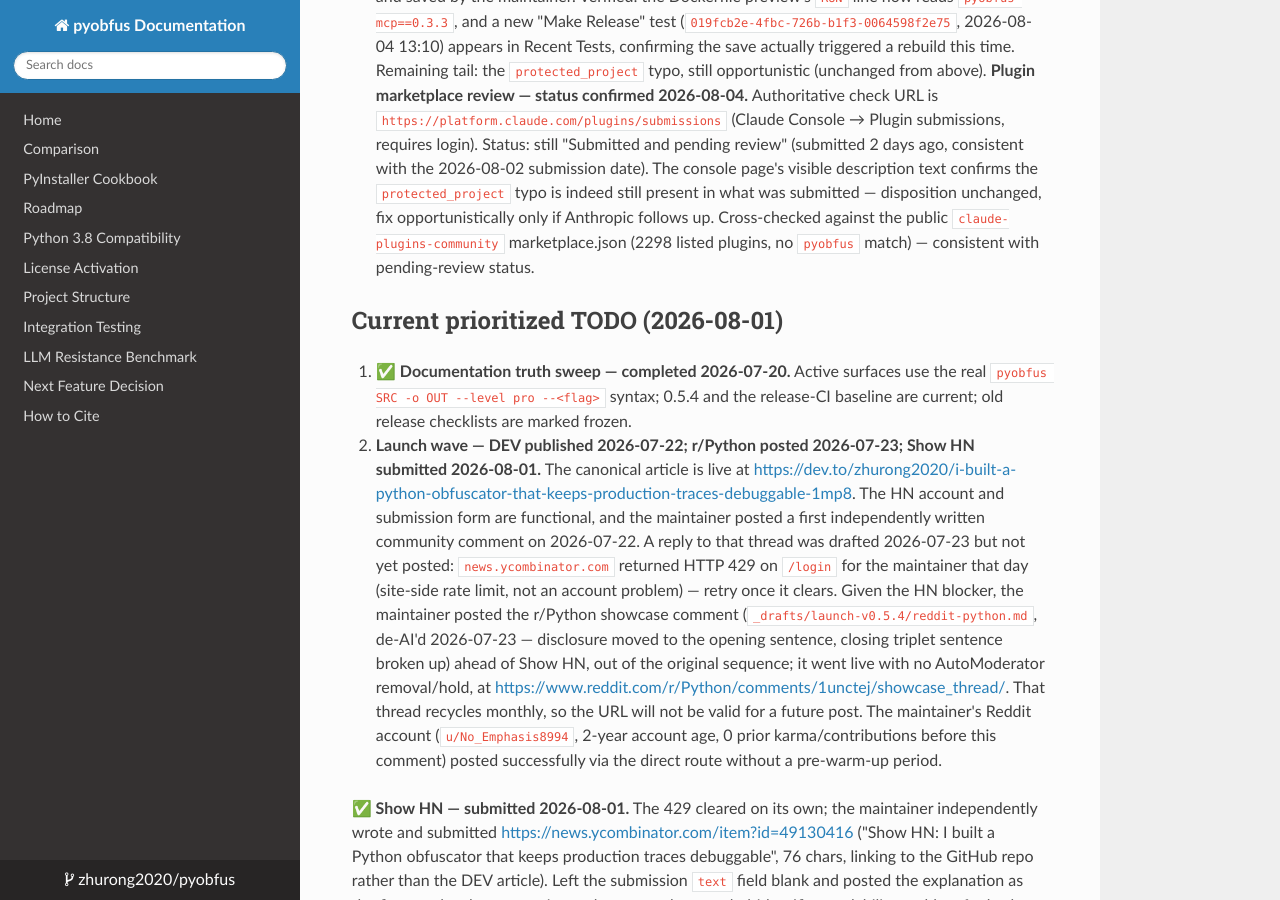
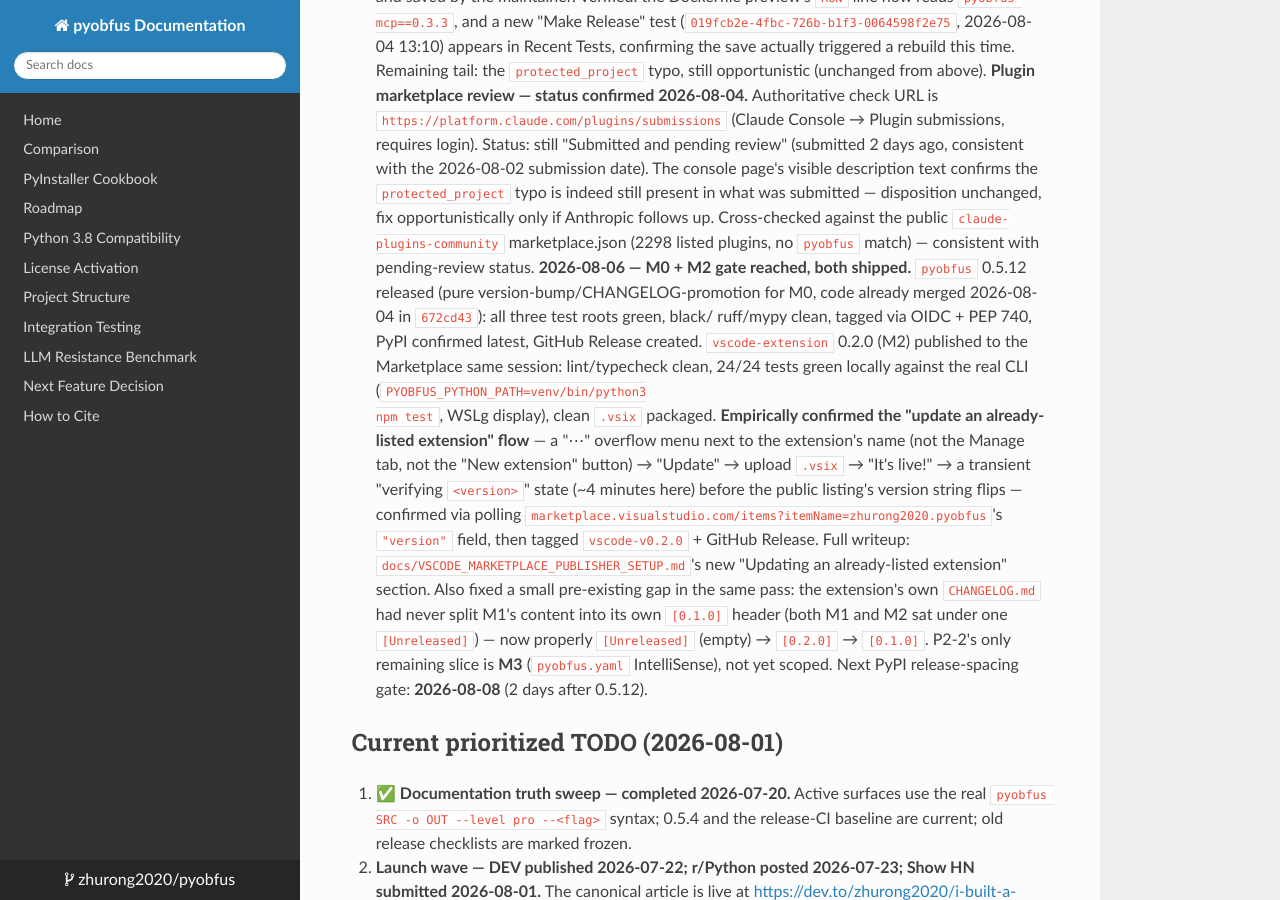
Before and after one commit to zhurong2020/pyobfus, an MkDocs documentation site: the page built from docs/POST_V0.4_TODO.md, in a window 1280 px wide and 900 px high, scrolled down 1955 px. Built offline with MkDocs 1.6.1, drawn with Linux system fonts in a browser that asks for light colours; nearby versions of some CDN libraries; some of the changed text lies outside the part shown.

Commit message:
docs: sync ROADMAP/POST_V0.4_TODO/CLAUDE.md to 0.5.12 + vscode-extension 0.2.0
Both M0 (pyobfus 0.5.12) and M2 (vscode-extension v0.2.0) shipped on
their 2026-08-06 release-spacing gate. Updates the P2-2 status across
all three docs, records the confirmed Marketplace "update an existing
listing" flow, sets the next PyPI gate (2026-08-08), and refreshes the
stale v0.5.3/mcp-0.3.1 version mentions in CLAUDE.md's package links.

Co-Authored-By: Claude Sonnet 5 <noreply@anthropic.com>

```diff
--- a/docs/POST_V0.4_TODO.md
+++ b/docs/POST_V0.4_TODO.md
@@ -107,6 +107,29 @@
 > Anthropic follows up. Cross-checked against the public
 > `claude-plugins-community` marketplace.json (2298 listed plugins, no
 > `pyobfus` match) — consistent with pending-review status.
+> **2026-08-06 — M0 + M2 gate reached, both shipped.** `pyobfus` 0.5.12
+> released (pure version-bump/CHANGELOG-promotion for M0, code already
+> merged 2026-08-04 in `672cd43`): all three test roots green, black/
+> ruff/mypy clean, tagged via OIDC + PEP 740, PyPI confirmed latest,
+> GitHub Release created. `vscode-extension` 0.2.0 (M2) published to the
+> Marketplace same session: lint/typecheck clean, 24/24 tests green
+> locally against the real CLI (`PYOBFUS_PYTHON_PATH=venv/bin/python3
+> npm test`, WSLg display), clean `.vsix` packaged. **Empirically
+> confirmed the "update an already-listed extension" flow** — a "⋯"
+> overflow menu next to the extension's name (not the Manage tab, not
+> the "New extension" button) → "Update" → upload `.vsix` → "It's
+> live!" → a transient "verifying `<version>`" state (~4 minutes here)
+> before the public listing's version string flips — confirmed via
+> polling `marketplace.visualstudio.com/items?itemName=zhurong2020.pyobfus`'s
+> `"version"` field, then tagged `vscode-v0.2.0` + GitHub Release. Full
+> writeup: `docs/VSCODE_MARKETPLACE_PUBLISHER_SETUP.md`'s new "Updating
+> an already-listed extension" section. Also fixed a small pre-existing
+> gap in the same pass: the extension's own `CHANGELOG.md` had never
+> split M1's content into its own `[0.1.0]` header (both M1 and M2 sat
+> under one `[Unreleased]`) — now properly `[Unreleased]` (empty) →
+> `[0.2.0]` → `[0.1.0]`. P2-2's only remaining slice is **M3** (`pyobfus.yaml`
+> IntelliSense), not yet scoped. Next PyPI release-spacing gate: **2026-08-08**
+> (2 days after 0.5.12).
 
 ## Current prioritized TODO (2026-08-01)
 
@@ -866,7 +889,7 @@ gh api repos/zhurong2020/pyobfus --jq '.topics' | tr ',' '\n' | grep -i pyarmor
 | **P2-3** | `--strip-ai-artifacts` mode | ✅ **DONE 2026-06-06** (PR #17, merged to main · `transformers/ai_artifact_stripper.py` · removes AI provenance markers from docstrings + attribution dunders · conservative attribution-only · 27 tests · unreleased, in CHANGELOG `[Unreleased]`) | Pairs naturally with new N3 (claude-skill preset); both serve "ship AI-generated code as IP" segment. Public-OK (Core feature, not patent-gated). |
 | **P2-4** | Import obfuscation (Pro) | ✅ **DONE 2026-08-02** (`--import-obfuscation` · `pyobfus_pro/import_obfuscation.py` · top-level `import ...` and absolute `from ... import ...` → runtime `importlib` / `__import__` calls · import strings encrypted via auto-enabled AES · relative / `__future__` / star imports deliberately preserved · full core/MCP/integration suites + black/ruff/mypy passed locally) | Keep · closes PyArmor Pro feature gap. Public-OK (existing public Pro module category). |
 | **P2-5** | Numeric / constant obfuscation | ✅ **DONE 2026-06-06** (PR #16, merged to main · `transformers/numeric_obfuscator.py` · `--numeric-obfuscation` · int→XOR/add/sub, float→`float.fromhex` · 37 tests · unreleased, in CHANGELOG `[Unreleased]`) | Keep · small effort, fills gap. Public-OK (Core feature). |
-| **P2-2** | VSCode extension | ✅ **M1 DONE 2026-08-04** (`pyobfus` v0.1.0 published, publisher `zhurong2020` — https://marketplace.visualstudio.com/items?itemName=zhurong2020.pyobfus; M0 CLI `--json` prerequisite code-complete, held on its own release-spacing gate) — **un-demoted**: re-scoped after real 2026 competitive/trend research (see `docs/VSCODE_EXTENSION_PLAN.md`), first-mover in the category, diagnostics-API hook cost zero core-code changes. | Public-OK. |
+| **P2-2** | VSCode extension | ✅ **M0/M1/M2 all DONE.** M1 2026-08-04 (`pyobfus` v0.1.0, diagnostics + reverse trace — https://marketplace.visualstudio.com/items?itemName=zhurong2020.pyobfus). M0 shipped 2026-08-06 as pyobfus **0.5.12** (`--json` on trial/license status). M2 shipped 2026-08-06 as vscode-extension **0.2.0** (status bar, generate-config, right-click obfuscate, Pro funnel — https://github.com/zhurong2020/pyobfus/releases/tag/vscode-v0.2.0), which also empirically confirmed the Marketplace's "update an existing listing" flow (⋯ menu → Update; see `docs/VSCODE_MARKETPLACE_PUBLISHER_SETUP.md`). Only **M3** (`pyobfus.yaml` IntelliSense) remains, unscoped. — re-scoped after real 2026 competitive/trend research (see `docs/VSCODE_EXTENSION_PLAN.md`), first-mover in the category, diagnostics-API hook cost zero core-code changes. | Public-OK. |
 | **drop-3.8** | Drop Python 3.8 support | TODO | Both new competitors require `>=3.10`; we're paying 3.8 cost for shrinking userbase. Public-OK. |
 | **P2-7** 🔒 | Forensic watermarking / `--fingerprint <buyer-id>` (Pro) | **W4 PRIMITIVE DONE-PRIVATE 2026-05-09** (`forensic/watermark.py` · `forensic_seed` SHA-256 versioned · `WatermarkRNG` HMAC-SHA256 counter-mode · `derive_layer_key` per-buyer 32-byte AES-256 · `verify_layer_key_match` forensic recovery · 32 tests · 3 patent findings · zero-change wiring through existing `opacity.transform_module(layer_key=...)` and `vault.transform_module(vault_keys=...)` · Core rename-map RNG integration deferred to post-申请号) | Patent target. Strongest novelty (only vmp-protector 1.0.0 ships per-buyer deterministic build; arXiv 2510.11251 CLASP backing). **Implementation in private repo per Path C; ship to public on 申请号 receipt.** |
 | **P2-8** 🔒 | License binding combo (Pro) | **W4-A PRIMITIVE DONE-PRIVATE 2026-05-09** (`license/binding.py` · `current_machine_id` OS-priority chain · `bind_device_key` PBKDF2-HMAC-SHA256 · `expire_check` ISO-date · `period_check` atomic-rename file counter · 32 tests · 3 patent findings · build-orchestrator integration tests prove license gate woven into AES-GCM decryption path) | Patent target. `--expire` + `--bind-device` + `--period` combo, pure Python. License gate is the AES-GCM tag check itself when `--bind-device` set — no separate check call to patch out. **Implementation in private repo per Path C; ship to public on 申请号 receipt.** |
```
Also changed, not shown: CLAUDE.md (+7 -5 lines), docs/ROADMAP.md (+5 -3 lines).
